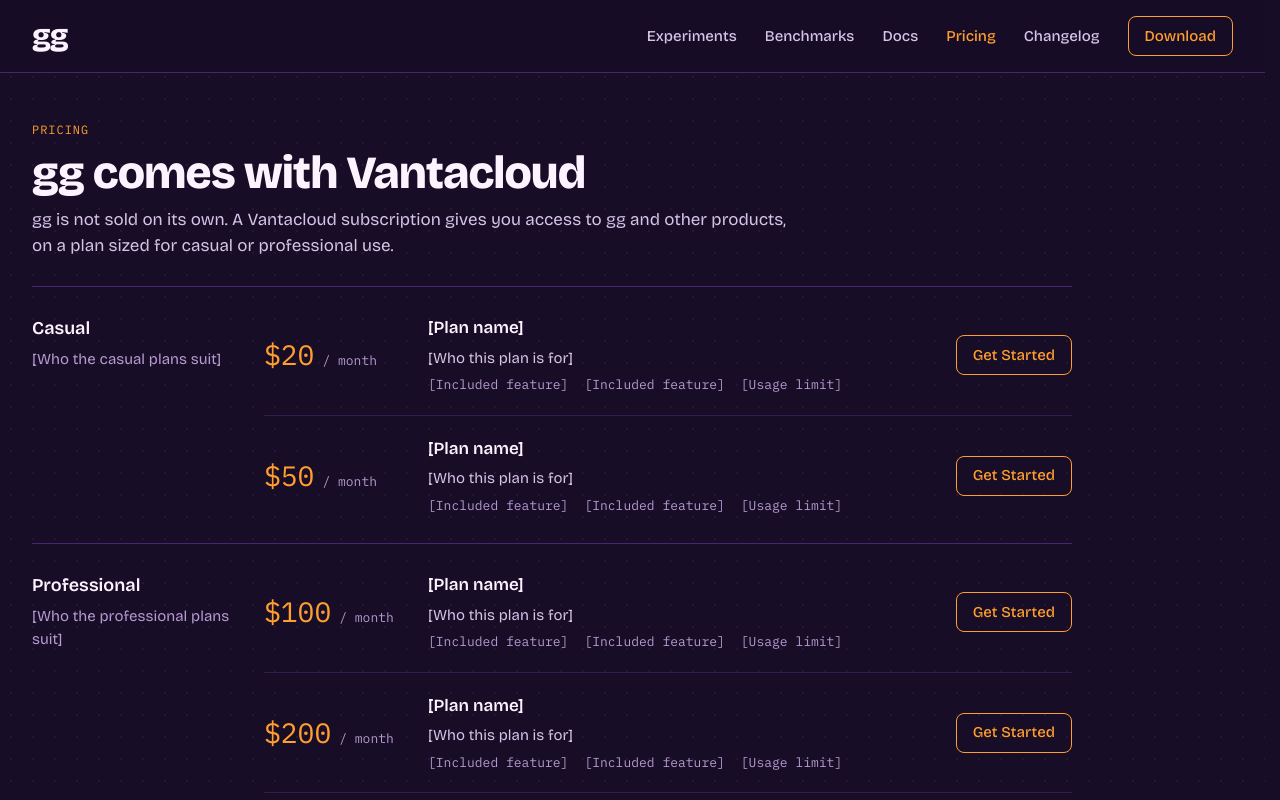
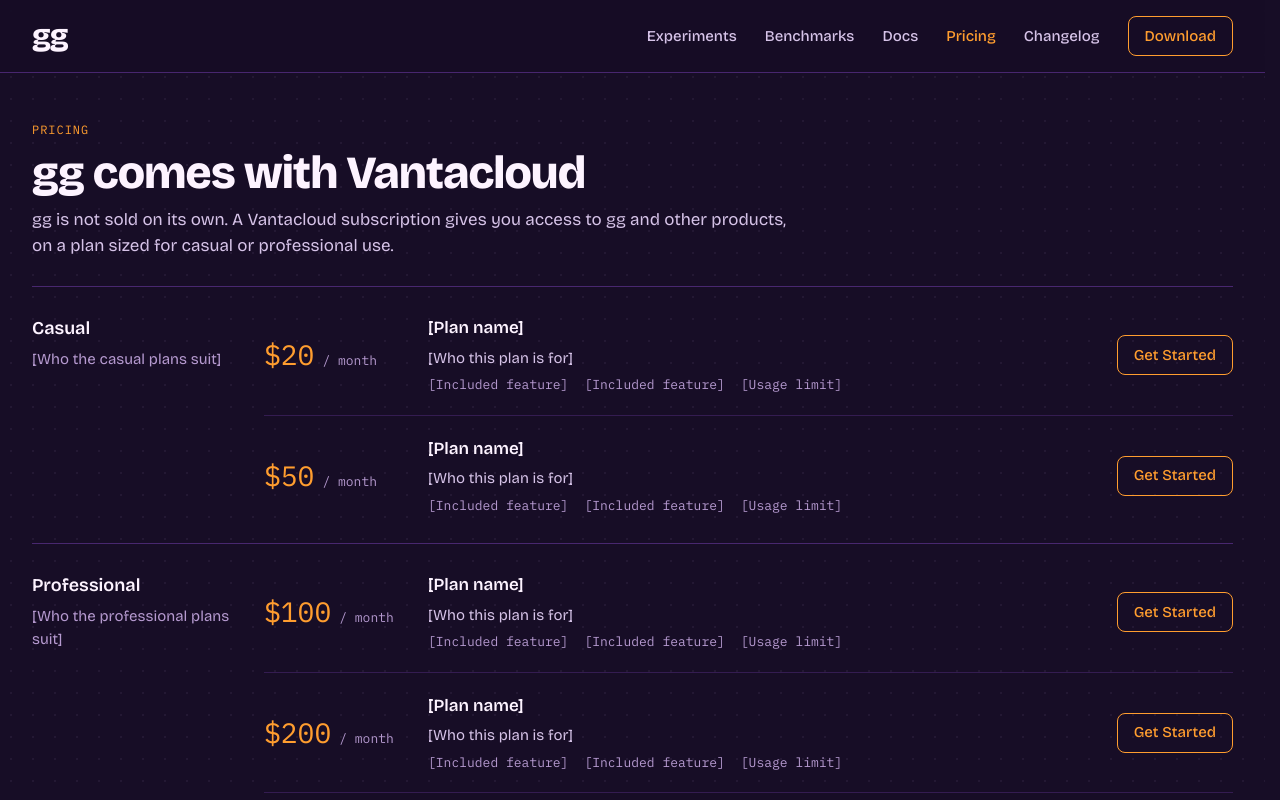
Before and after one commit to TheClockwyrks/gg.rocks, a React (Vite) app in the folder apps/web/: page /pricing in a window 1280 px wide. Shown: the top 800 px of the page. Built offline with nearby package versions, Linux system fonts and the light colour scheme.

Commit message:
style(pricing): extend plan rows to the full page width

```diff
--- a/apps/web/src/pages/Pricing/Pricing.module.scss
+++ b/apps/web/src/pages/Pricing/Pricing.module.scss
@@ -4,10 +4,6 @@
 $group-column: 200px;
 // Width of the price column, so plan names line up down the page.
 $price-column: 140px;
-
-.ledger {
-	max-width: $layout-content;
-}
 
 // A group is a band of the ledger: its name in the margin, its plans as rows.
 .group {
--- a/apps/web/src/pages/Pricing/Pricing.tsx
+++ b/apps/web/src/pages/Pricing/Pricing.tsx
@@ -15,7 +15,7 @@
 				gg and other products, on a plan sized for casual or professional use.
 			</PageIntro>
 
-			<div className={styles.ledger}>
+			<div>
 				{planGroups.map((group) => (
 					<section
 						key={group.id}
```
